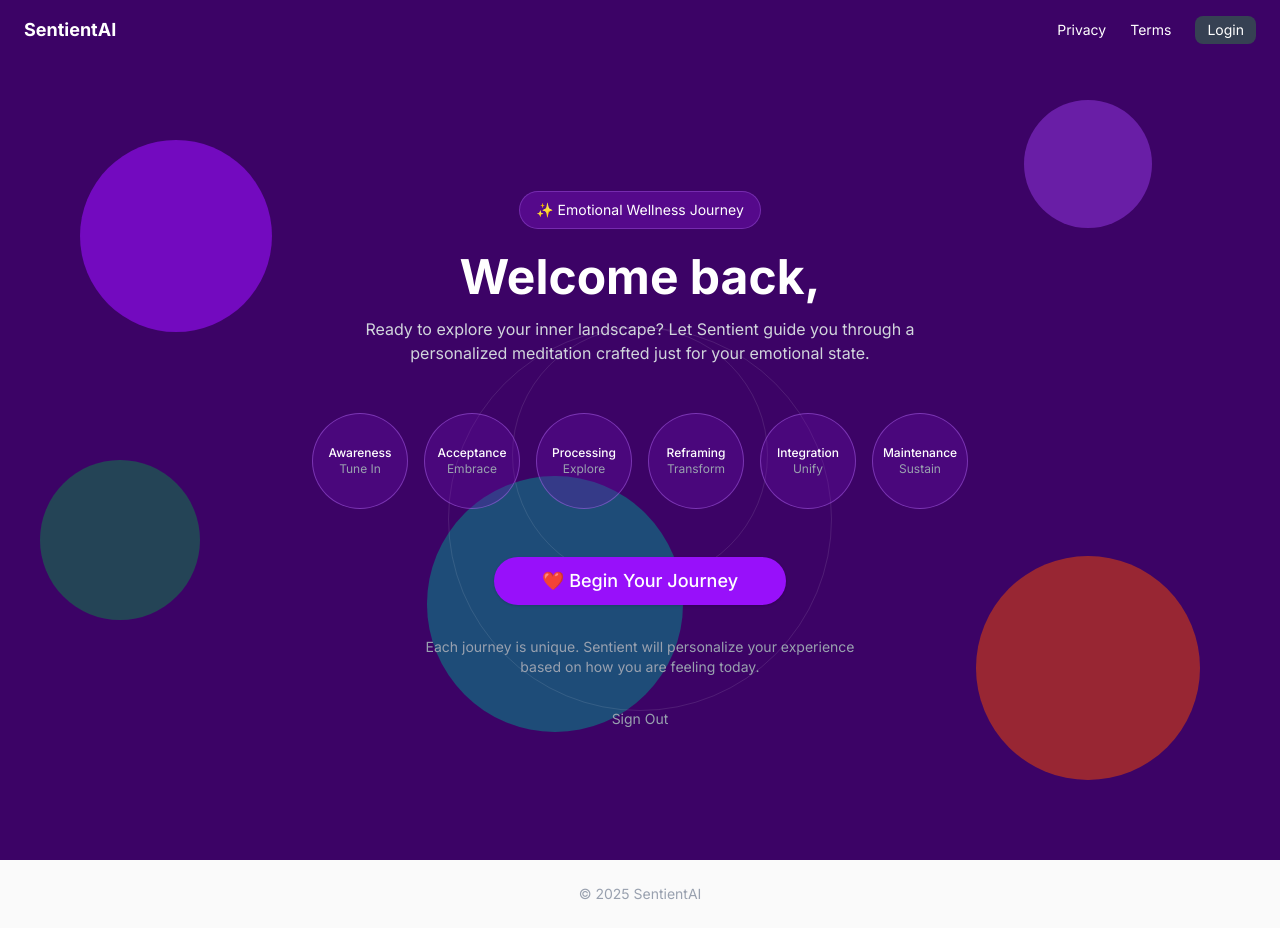
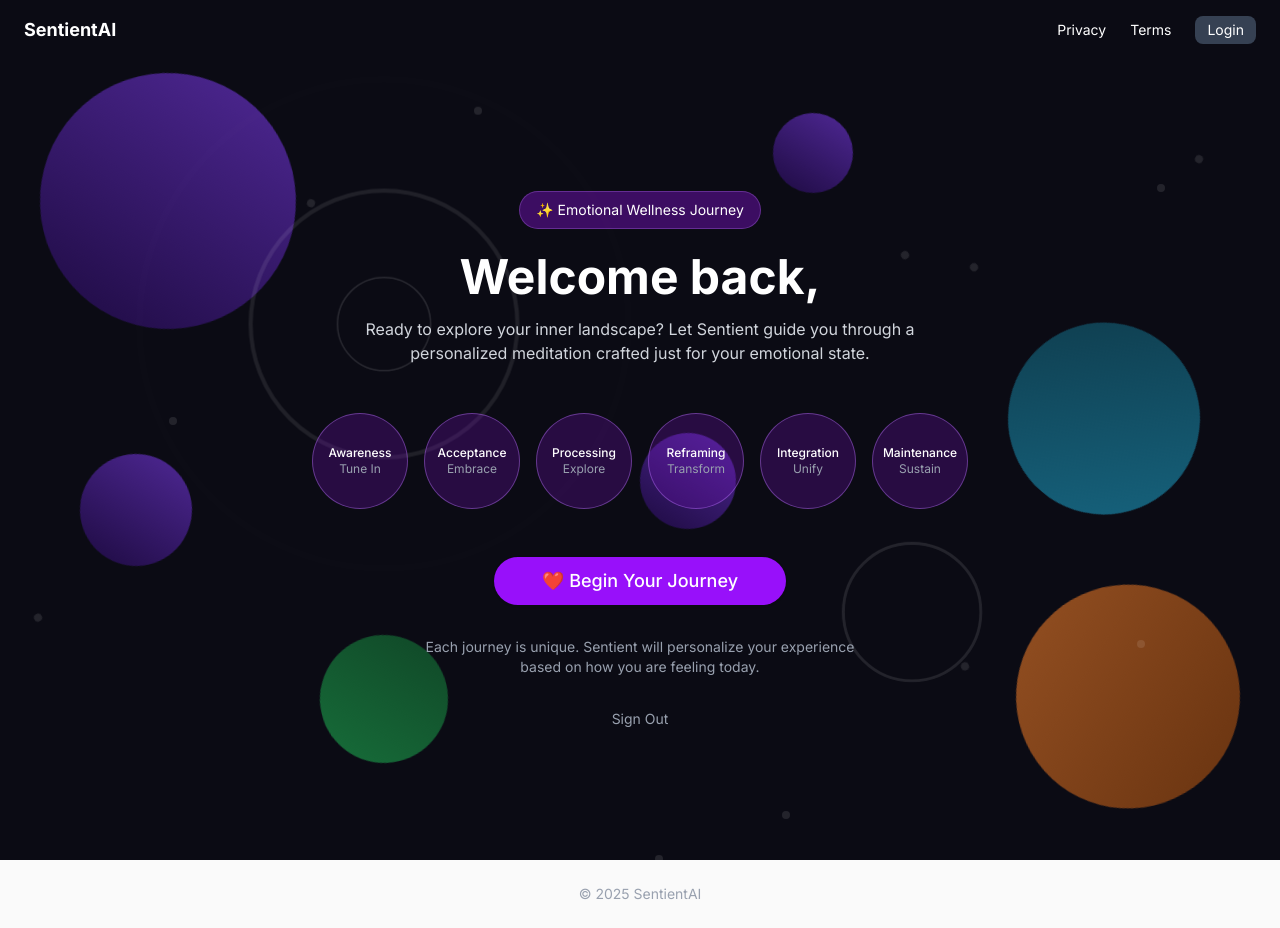
Before and after one commit to jyse/sentient-ai-app, a Next.js app: page / in a window 1280 px wide. Built offline with nearby package versions, Linux system fonts and the light colour scheme; no server answers.

Commit message:
Finding out difference to use as a CSS variable .bg-brand in brandTheme.css or as a token (later) in themes.ts

```diff
--- a/src/app/(auth)/login/page.tsx
+++ b/src/app/(auth)/login/page.tsx
@@ -103,7 +103,7 @@ export default function LoginPage() {
   };
 
   return (
-    <div className="min-h-screen relative overflow-hidden bg-[#0b0b14]">
+    <div className="min-h-screen relative overflow-hidden bg-brand">
       {/* Background Layer */}
       <PlanetBackground />
 
--- a/src/app/(main)/page.tsx
+++ b/src/app/(main)/page.tsx
@@ -5,6 +5,7 @@ import { useRouter } from "next/navigation";
 import { supabase } from "@/lib/supabaseClient";
 import { User } from "@supabase/supabase-js";
 import { Button } from "@/components/ui/button";
+import PlanetBackground from "@/components/visuals/PlanetBackground";
 
 const PHASES = [
   { id: "awareness", label: "Awareness", subtitle: "Tune In" },
@@ -65,18 +66,8 @@ export default function MainPage() {
   }
 
   return (
-    <div className="min-h-screen bg-purple-950 text-white relative overflow-hidden">
-      {/* Floating orbs - positioned absolutely for background effect */}
-      <div className="absolute top-20 left-20 w-48 h-48 bg-purple-600 rounded-full  opacity-60" />
-      <div className="absolute top-10 right-32 w-32 h-32 bg-purple-500 rounded-full  opacity-40" />
-      <div className="absolute bottom-32 left-1/3 w-64 h-64 bg-teal-600 rounded-full  opacity-50" />
-      <div className="absolute bottom-20 right-20 w-56 h-56 bg-orange-600 rounded-full  opacity-50" />
-      <div className="absolute top-1/2 left-10 w-40 h-40 bg-green-600 rounded-full  opacity-40" />
-
-      {/* Decorative circles - outline only */}
-      <div className="absolute top-1/3 left-1/2 transform -translate-x-1/2 w-96 h-96 border border-white/10 rounded-full" />
-      <div className="absolute top-1/3 left-1/2 transform -translate-x-1/2 w-64 h-64 border border-white/10 rounded-full" />
-
+    <div className="min-h-screen bg-brand text-white relative overflow-hidden">
+      <PlanetBackground />
       {/* Main content */}
       <div className="relative z-10 min-h-screen flex flex-col items-center justify-center p-8">
         {/* Badge */}
--- a/src/components/Header.tsx
+++ b/src/components/Header.tsx
@@ -19,7 +19,7 @@ export default function Header() {
 
   return (
     <>
-      <header className="flex items-center justify-between px-6 py-4 bg-purple-950 text-white shadow-md">
+      <header className="flex items-center justify-between px-6 py-4 bg-[#0b0b14] text-white shadow-md">
         <Link href="/" className="font-bold text-lg">
           SentientAI
         </Link>
--- a/src/theme/brandTheme.css
+++ b/src/theme/brandTheme.css
@@ -32,6 +32,11 @@
   );
 }
 
+/* Later you could also add this to a themes.ts */
+.bg-brand {
+  background: #0b0b14;
+}
+
 .floating-orb {
   position: absolute;
   border-radius: 9999px;
@@ -62,6 +67,16 @@
   border: 2px solid rgba(255, 255, 255, 0.2);
   opacity: 0;
   animation: ripple 4s ease-out infinite;
+}
+
+.centered-circle {
+  position: absolute;
+  left: 50%;
+  transform: translateX(-50%);
+  border: 1px solid rgba(255, 255, 255, 0.1);
+  border-radius: 9999px;
+  width: 24rem;
+  height: 24rem;
 }
 
 @keyframes float {
```
Also changed, not shown: 1 other file (tests, documents, lock files or other folders).
